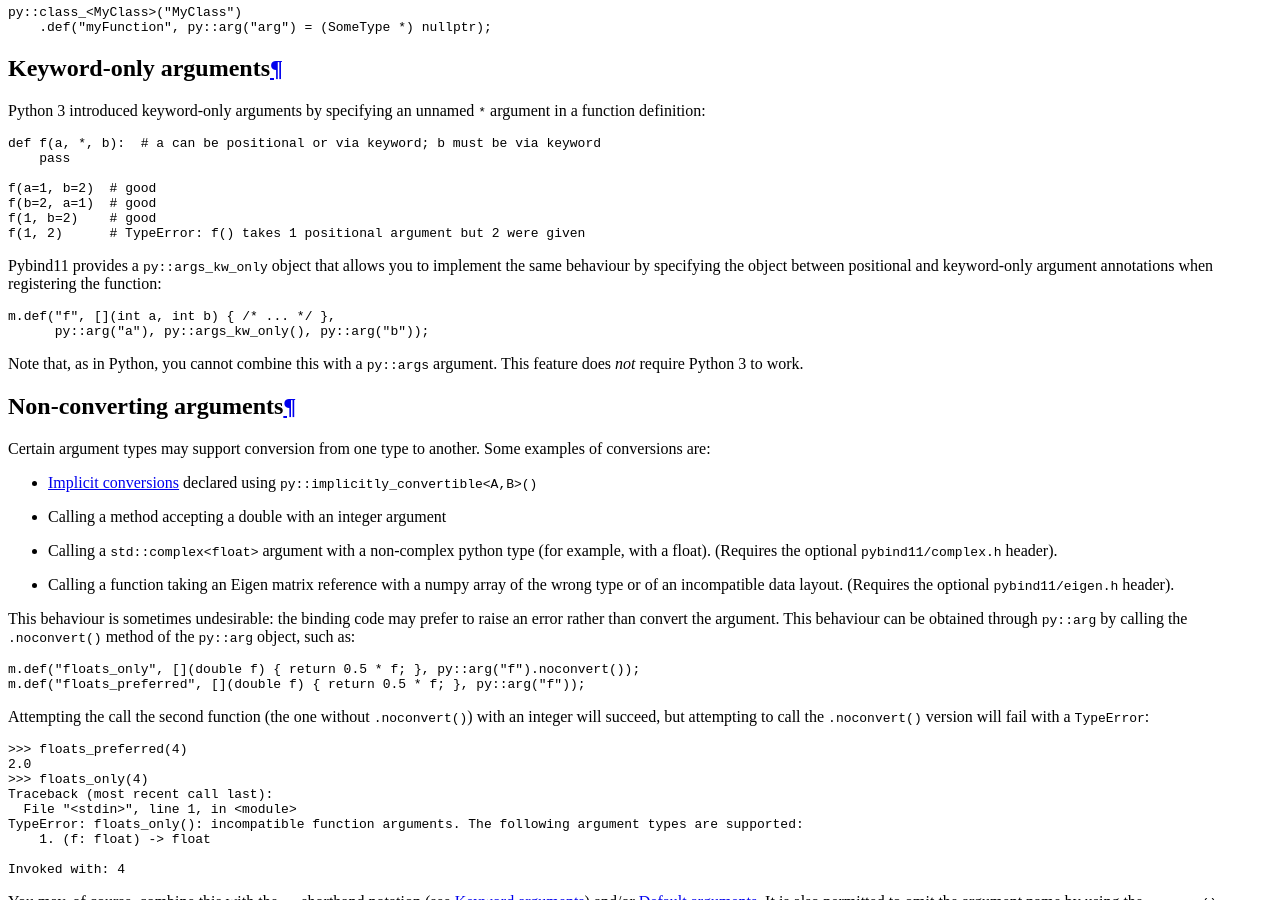
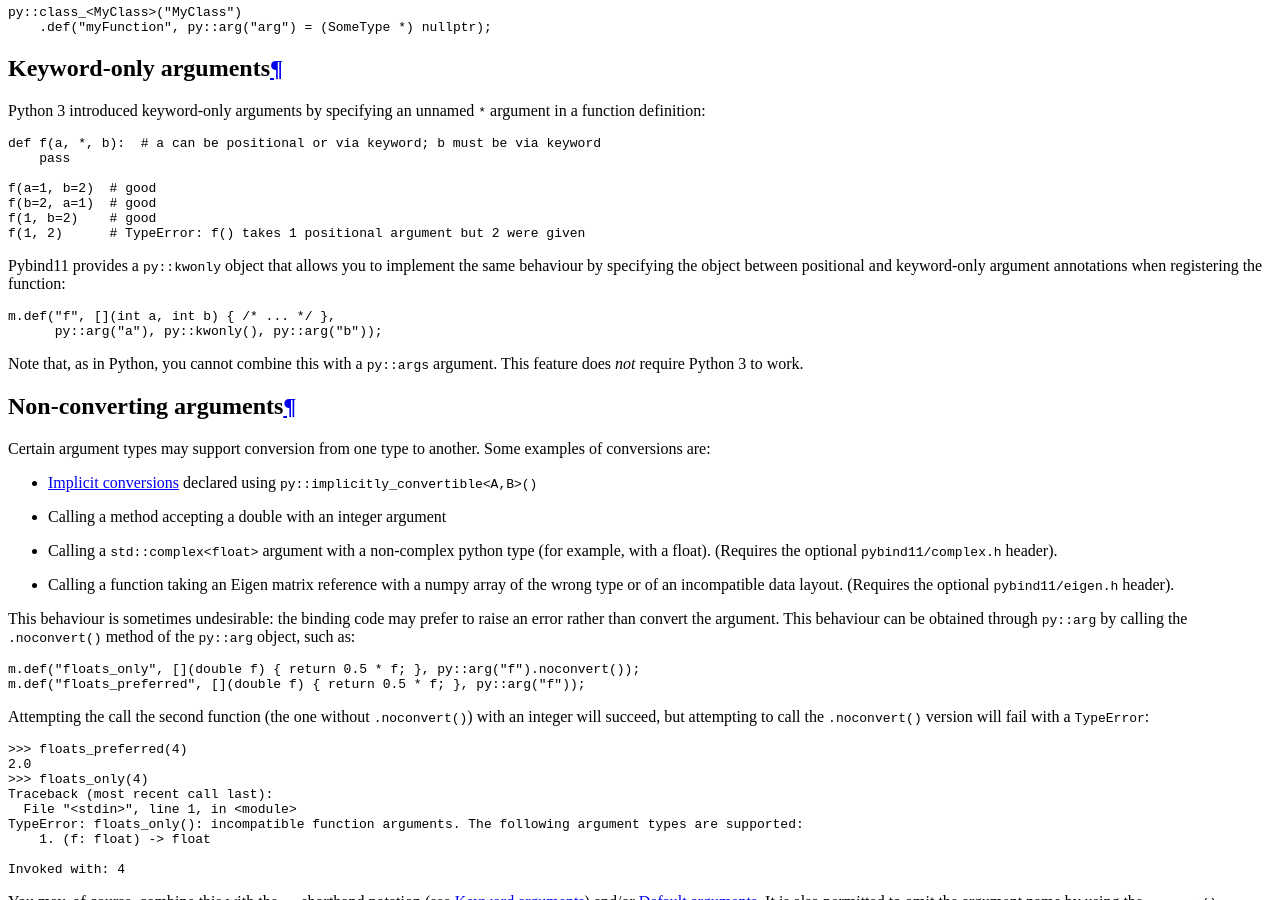
Before and after one commit to pybind/pybind11, a Sphinx documentation site: the page built from docs/advanced/functions.rst, in a window 1280 px wide and 900 px high, scrolled down 4947 px. Built offline with Sphinx 7.4.7 and the Read the Docs theme 2.0.0, drawn with Linux system fonts in a browser that asks for light colours.

Commit message:
rename args_kw_only to kwonly

```diff
--- a/docs/advanced/functions.rst
+++ b/docs/advanced/functions.rst
@@ -378,14 +378,14 @@ argument in a function definition:
     f(1, b=2)    # good
     f(1, 2)      # TypeError: f() takes 1 positional argument but 2 were given
 
-Pybind11 provides a ``py::args_kw_only`` object that allows you to implement
+Pybind11 provides a ``py::kwonly`` object that allows you to implement
 the same behaviour by specifying the object between positional and keyword-only
 argument annotations when registering the function:
 
 .. code-block:: cpp
 
     m.def("f", [](int a, int b) { /* ... */ },
-          py::arg("a"), py::args_kw_only(), py::arg("b"));
+          py::arg("a"), py::kwonly(), py::arg("b"));
 
 Note that, as in Python, you cannot combine this with a ``py::args`` argument.
 This feature does *not* require Python 3 to work.
```
Also changed, not shown: 5 other files.
